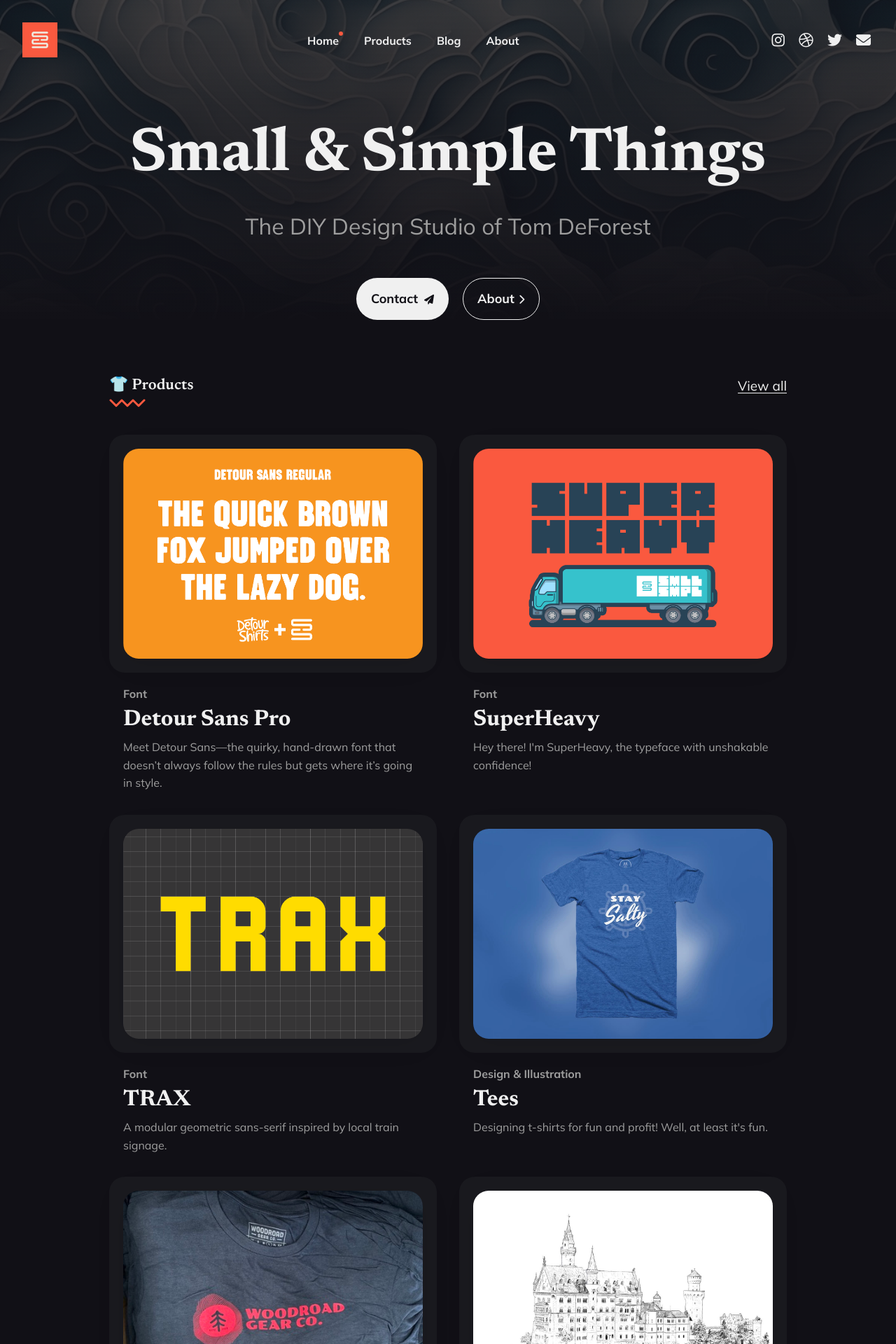
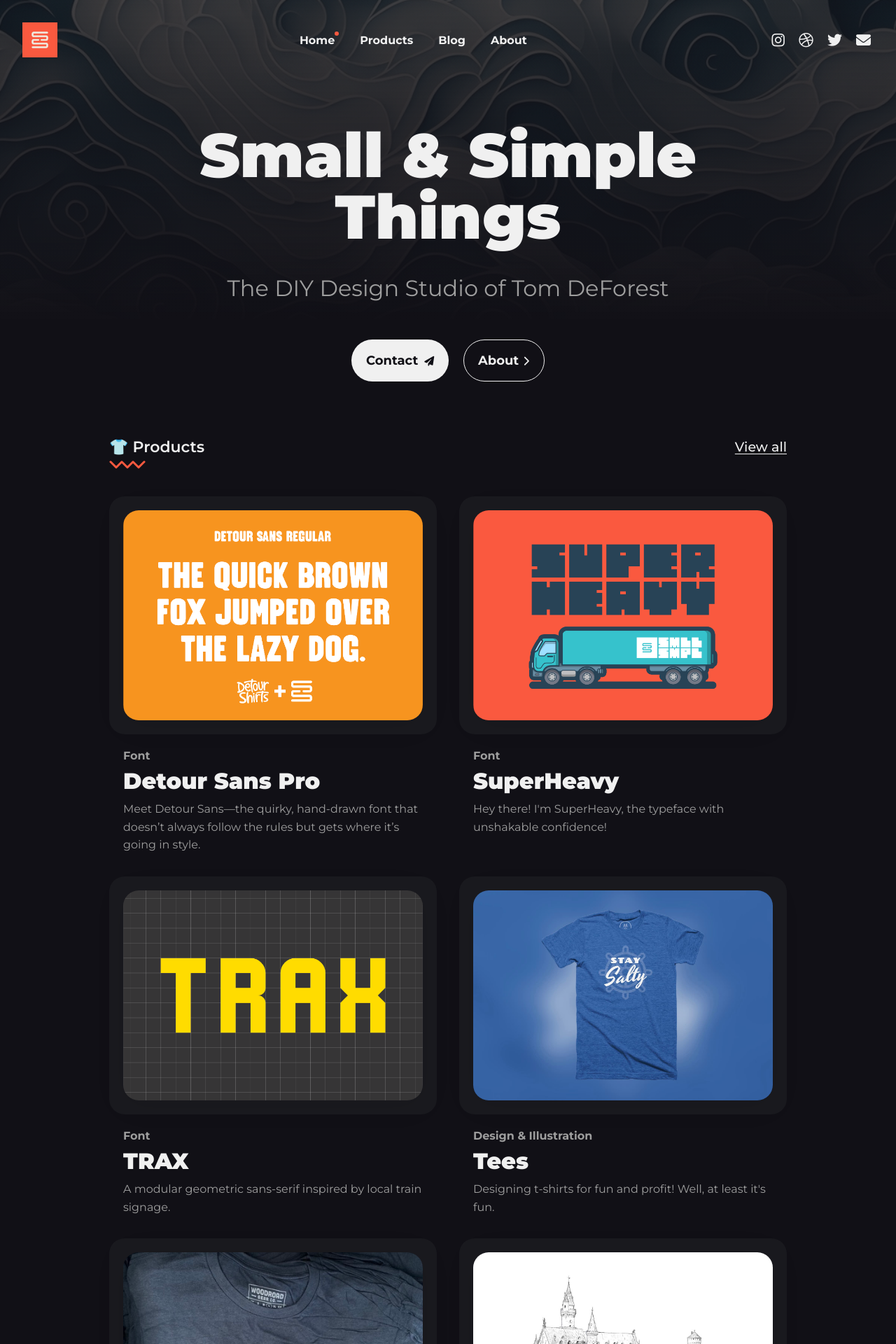
Before and after one commit to tomdeforest/tomdeforest.github.io, a Jekyll site: the page built from index.html, in a window 1280 px wide. Shown: the top 1920 px of the page at 70% size. Built offline with Jekyll 4.4.1, drawn with Linux system fonts in a browser that asks for light colours; the list of posts is cut into pages by our own code.

Commit message:
Change to use Montserrat everywhere. Because I can.

```diff
--- a/_includes/head.html
+++ b/_includes/head.html
@@ -22,11 +22,9 @@
   <meta property="og:image" content="{{ page.image | absolute_url }}">
 
   <!-- Fonts -->
-  <link rel="preconnect" href="https://fonts.gstatic.com">
-
-  <link rel="preload" href="https://fonts.googleapis.com/css2?family=Mulish:wght@400;600;700&family=Newsreader:ital,opsz,wght@0,6..72,400;0,6..72,600;0,6..72,700;1,6..72,400;1,6..72,500&display=swap" as="style">
-
-  <link href="https://fonts.googleapis.com/css2?family=Mulish:wght@400;600;700&family=Newsreader:ital,opsz,wght@0,6..72,400;0,6..72,600;0,6..72,700;1,6..72,400;1,6..72,500&display=swap" rel="stylesheet">
+  <link rel="preconnect" href="https://fonts.googleapis.com">
+  <link rel="preconnect" href="https://fonts.gstatic.com" crossorigin>
+  <link href="https://fonts.googleapis.com/css2?family=Montserrat:ital,wght@0,100..900;1,100..900&display=swap" rel="stylesheet">
 
   <script>
     {% if site.data.settings.color_scheme == "auto" %}
--- a/_sass/0-settings/_variables.scss
+++ b/_sass/0-settings/_variables.scss
@@ -19,12 +19,12 @@ $base-font-size: 19px;
 $base-font-style: normal;
 $base-font-variant: normal;
 $base-font-weight: normal;
-$base-font-family: 'Mulish', Helvetica Neue, Helvetica, Arial, sans-serif;
+$base-font-family: "Montserrat", sans-serif;
 $base-line-height: 1.6;
 
 // Headings
 $heading-font-weight: 900;
-$heading-font-family: 'Newsreader', 'Times New Roman', Georgia, serif;
+$heading-font-family: "Montserrat", sans-serif;
 
 $font-size-h1: 36px;
 $font-size-h2: 28px;
```
